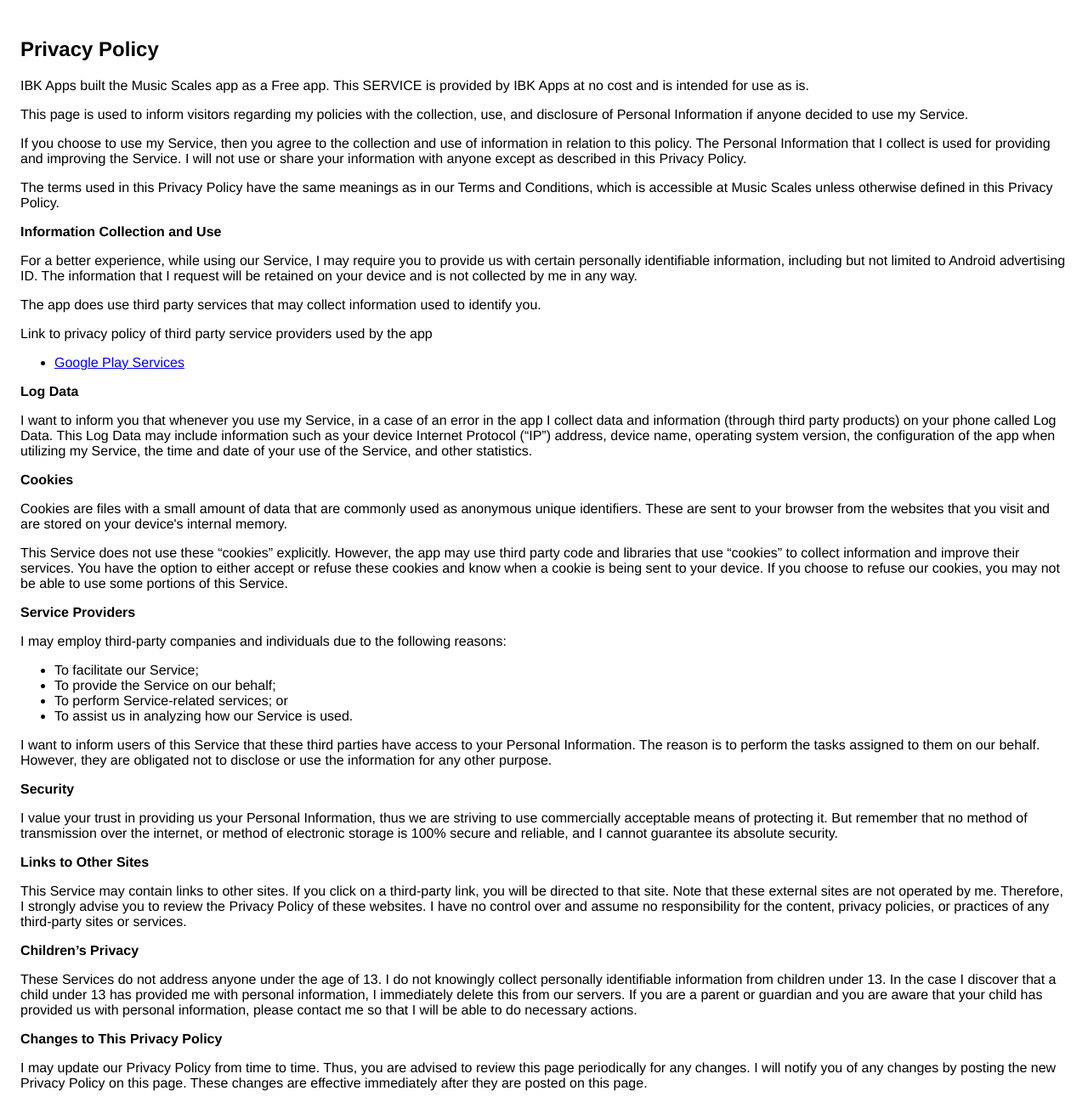
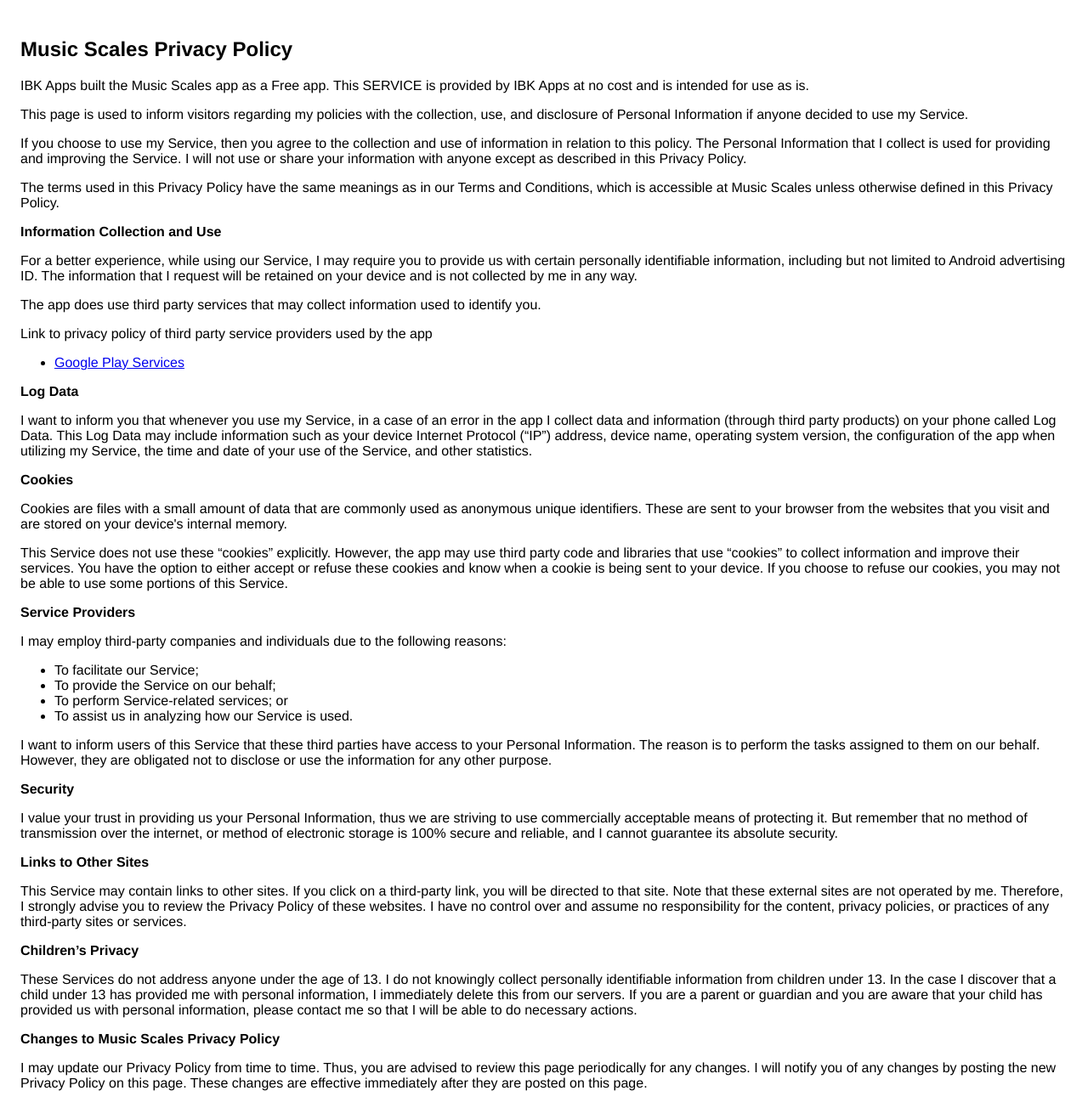
Before and after one commit to kayaib17/MusicScalesPrivacyPolicy, a plain HTML site: page index.html in a window 1280 px wide. Shown: the top 1297 px of the page at 85% size. Drawn offline with Linux system fonts and the light colour scheme.

Commit message:
Update index.html

```diff
--- a/index.html
+++ b/index.html
@@ -7,7 +7,7 @@
       <style> body { font-family: 'Helvetica Neue', Helvetica, Arial, sans-serif; padding:1em; } </style>
     </head>
     <body>
-    <h2>Privacy Policy</h2> <p> IBK Apps built the Music Scales app as a Free app. This SERVICE is provided by
+    <h2>Music Scales Privacy Policy</h2> <p> IBK Apps built the Music Scales app as a Free app. This SERVICE is provided by
                     IBK Apps at no cost and is intended for use as is.
                   </p> <p>This page is used to inform visitors regarding my policies with the collection, use, and disclosure
                     of Personal Information if anyone decided to use my Service.
@@ -48,7 +48,7 @@
                     under 13 has provided me with personal information, I immediately delete this from
                     our servers. If you are a parent or guardian and you are aware that your child has provided us with personal
                     information, please contact me so that I will be able to do necessary actions.
-                  </p> <p><strong>Changes to This Privacy Policy</strong></p> <p> I may update our Privacy Policy from time to time. Thus, you are advised to review
+                  </p> <p><strong>Changes to Music Scales Privacy Policy</strong></p> <p> I may update our Privacy Policy from time to time. Thus, you are advised to review
                     this page periodically for any changes. I will notify you of any changes by posting
                     the new Privacy Policy on this page. These changes are effective immediately after they are posted on
                     this page.
```
